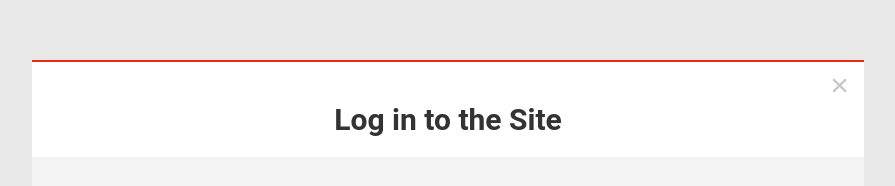
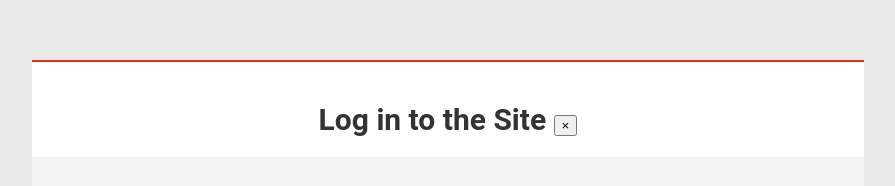
Before and after one commit to MrNovember22/form-test, a website: page index.html in a window 1280 px wide. Shown: the part 132-318 px from the top of the page, without its empty margins (192-1087 px from the left). Drawn offline with nearby package versions, Linux system fonts and the light colour scheme; some packages are replaced by stand-ins of ours; a script that the page names is missing.

Commit message:
change close button class(another dev)

```diff
--- a/index.html
+++ b/index.html
@@ -16,7 +16,7 @@
     <div class="auth-block">
         <div class="auth-heading">
             Log in to the Site
-            <button class="close">
+            <button class="new-close-button">
                 <span>&times;</span>
             </button>
         </div>
```
